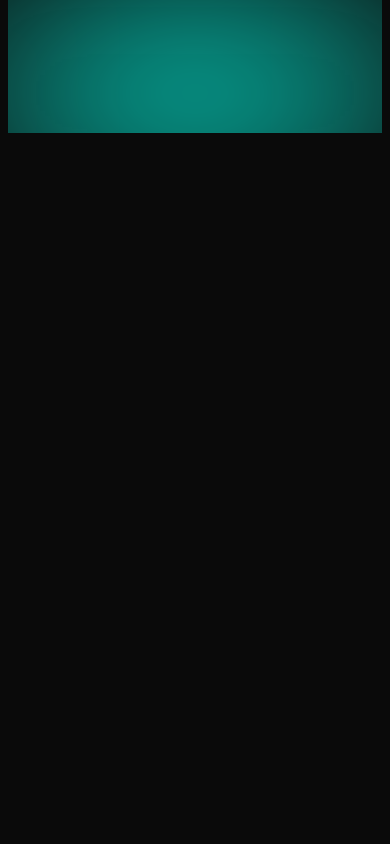
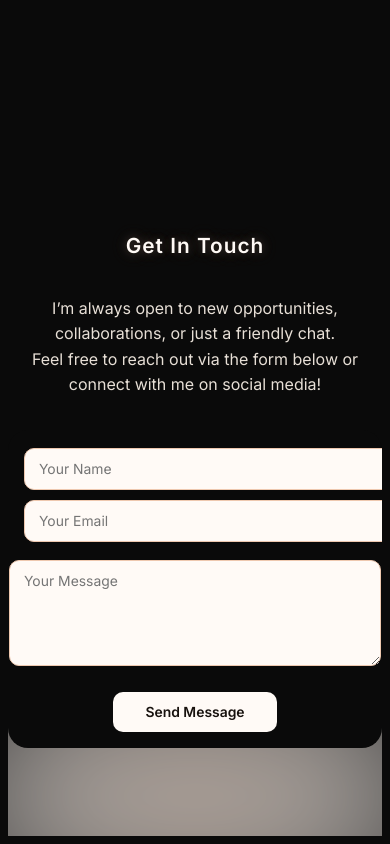
Before and after one commit to shhahad20/Noura-Portfolio, a React (Vite) app: page / in a window 390 px wide. Shown: the part 6590-7434 px from the top of the page. Before the commit the page ends 6731 px from the top, so only its background shows below. Built offline with nearby package versions, Linux system fonts and the light colour scheme.

Commit message:
feat: Implement Contact component with a responsive design
The component's design includes:

- A contact form for sending messages.

- A fully responsive layout that adapts to different screen sizes.

This change improves user engagement and provides a professional way for visitors to reach out.

```diff
--- a/src/App.tsx
+++ b/src/App.tsx
@@ -8,6 +8,7 @@ import RecentProjects from './components/Projects';
 import ProfessionalExperience from './components/ProfessionalExperience';
 import Certifications from './components/Certifications';
 import Hero3 from './components/Hero3';
+import Contact from './components/Contact';
 
 function App() {
 
@@ -21,6 +22,7 @@ function App() {
       <RecentProjects/>
       <ProfessionalExperience/>
       <Certifications/>
+      <Contact/>
     </>
   )
 }
--- /dev/null
+++ b/src/components/Contact.tsx
@@ -0,0 +1,59 @@
+import React from "react";
+import { motion } from "framer-motion";
+import { easeInOut } from "framer-motion";
+import "../styles/Contact.scss";
+
+const containerVariants = {
+	hidden: { opacity: 0, y: 60 },
+	visible: { opacity: 1, y: 0, transition: { duration: 0.8, ease: easeInOut } },
+};
+const itemVariants = {
+	hidden: { opacity: 0, y: 40 },
+	visible: (i: number) => ({
+		opacity: 1,
+		y: 0,
+		transition: { delay: 0.2 + i * 0.15, duration: 0.7, ease: easeInOut },
+	}),
+};
+
+const Contact: React.FC = () => {
+	return (
+		<motion.section
+			className="contact-section"
+			initial="hidden"
+			whileInView="visible"
+			viewport={{ once: true, amount: 0.3 }}
+			variants={containerVariants}
+		>
+			<motion.h2 className="contact-title" variants={itemVariants} custom={0}>
+				Get In Touch
+			</motion.h2>
+			<motion.p className="contact-desc" variants={itemVariants} custom={1}>
+				I’m always open to new opportunities, collaborations, or just a friendly chat.<br />
+				Feel free to reach out via the form below or connect with me on social media!
+			</motion.p>
+			<motion.form
+				className="contact-form"
+				variants={itemVariants}
+				custom={2}
+				onSubmit={e => e.preventDefault()}
+				autoComplete="off"
+			>
+				<div className="form-row">
+					<input type="text" name="name" placeholder="Your Name" required />
+					<input type="email" name="email" placeholder="Your Email" required />
+				</div>
+				<textarea name="message" placeholder="Your Message" required rows={4} />
+				<motion.button
+					type="submit"
+					className="contact-btn"
+				>
+					Send Message
+				</motion.button>
+			</motion.form>
+			<motion.div className="contact-glow" initial={{ opacity: 0 }} animate={{ opacity: 0.7 }} transition={{ duration: 1.2, delay: 0.5 }} />
+		</motion.section>
+	);
+};
+
+export default Contact;
--- a/src/styles/Certifications.scss
+++ b/src/styles/Certifications.scss
@@ -143,20 +143,20 @@
 //   transform: scale(1.2);
 // }
 
-.cert-glow {
-  position: absolute;
-  left: 50%;
-  bottom: -120px;
-  width: 600px;
-  height: 320px;
-  background: radial-gradient(ellipse at center, #00ffe7 0%, #111 80%);
-  filter: blur(80px);
-  opacity: 0.7;
-  transform: translateX(-50%);
-  z-index: 1;
-  pointer-events: none;
-  animation: glowPulse 4s infinite alternate;
-}
+// .cert-glow {
+//   position: absolute;
+//   left: 50%;
+//   bottom: -120px;
+//   width: 600px;
+//   height: 320px;
+//   background: radial-gradient(ellipse at center, #00ffe7 0%, #111 80%);
+//   filter: blur(80px);
+//   opacity: 0.7;
+//   transform: translateX(-50%);
+//   z-index: 1;
+//   pointer-events: none;
+//   animation: glowPulse 4s infinite alternate;
+// }
 
 @keyframes fadeInDown {
   from { opacity: 0; transform: translateY(-40px); }
--- /dev/null
+++ b/src/styles/Contact.scss
@@ -0,0 +1,141 @@
+@import "mixins";
+
+.contact-section {
+  min-height: 70vh;
+  //   background: #18120e;
+  //   color: #eec8af;
+  display: flex;
+  flex-direction: column;
+  align-items: center;
+  justify-content: center;
+  padding: 64px 16px 48px 16px;
+  position: relative;
+  overflow: hidden;
+}
+
+.contact-title {
+  @include header-style(3rem);
+  margin-bottom: 18px;
+  letter-spacing: 1px;
+  //   text-align: center;
+  //   background: linear-gradient(90deg, #eec8af 30%, #fffaf6 100%);
+  //   -webkit-background-clip: text;
+  //   -webkit-text-fill-color: transparent;
+  //   background-clip: text;
+}
+
+.contact-desc {
+  color: #e7dfd6;
+  font-size: 1rem;
+  margin-bottom: 32px;
+  text-align: center;
+  line-height: 1.6;
+}
+
+.contact-form {
+  //   background: rgba(238, 200, 175, 0.10);
+  background-color: #0a0a0a;
+  border-radius: 20px;
+  //   box-shadow: 0 8px 32px 0 rgba(238, 200, 175, 0.13);
+  padding: 32px 32px 24px 32px;
+  display: flex;
+  flex-direction: column;
+  align-items: center;
+  gap: 18px;
+  min-width: 340px;
+  max-width: 420px;
+  width: 100%;
+  margin-bottom: 24px;
+  z-index: 2;
+  font-family: "Inter", sans-serif;
+}
+
+.form-row {
+  display: flex;
+  gap: 16px;
+  width: 100%;
+}
+.form-row input {
+  flex: 1;
+}
+
+.contact-form input,
+.contact-form textarea {
+  font-family: "Inter", sans-serif;
+
+  background: #fffaf6;
+  border: 1px solid #eec8af;
+  border-radius: 10px;
+  color: #18120e;
+  font-size: 0.87rem;
+  padding: 12px 14px;
+  outline: none;
+  width: 100%;
+  transition: border 0.2s, box-shadow 0.2s;
+  margin-bottom: 0;
+}
+.contact-form input:focus,
+.contact-form textarea:focus {
+  //   border: 1.5px solid #eec8af;
+  //   box-shadow: 0 0 0 2px #eec8af44;
+}
+.contact-form textarea {
+  resize: vertical;
+  min-height: 80px;
+  max-height: 200px;
+}
+
+.contact-btn {
+//   background: linear-gradient(90deg, #eec8af 0%, #fffaf6 100%);
+  background-color: #fffaf6;
+
+  color: #18120e;
+  font-weight: 600;
+  font-size: 0.87rem;
+  border: none;
+  border-radius: 10px;
+  padding: 12px 32px;
+  margin-top: 8px;
+  cursor: pointer;
+  font-family: "Inter", sans-serif;
+
+  //   box-shadow: 0 2px 16px #eec8af33;
+//   transition: background 0.2s, transform 0.2s;
+}
+.contact-btn:hover {
+background-color: #e7dfd6;
+}
+
+.contact-glow {
+  position: absolute;
+  left: 50%;
+  bottom: -120px;
+  width: 600px;
+  height: 320px;
+  background: radial-gradient(
+    ellipse at center,
+    #eec8af 0%,
+    #fffaf6 40%,
+    #111 90%
+  );
+  filter: blur(80px);
+  opacity: 0.7;
+  transform: translateX(-50%);
+  z-index: 1;
+  pointer-events: none;
+}
+
+@media (max-width: 600px) {
+  .contact-form {
+    min-width: 0;
+    max-width: 98vw;
+    padding: 18px 4vw 16px 4vw;
+  }
+  .form-row {
+    flex-direction: column;
+    gap: 10px;
+  }
+  .contact-title {
+    font-size: 1.3rem;
+  }
+}
```
